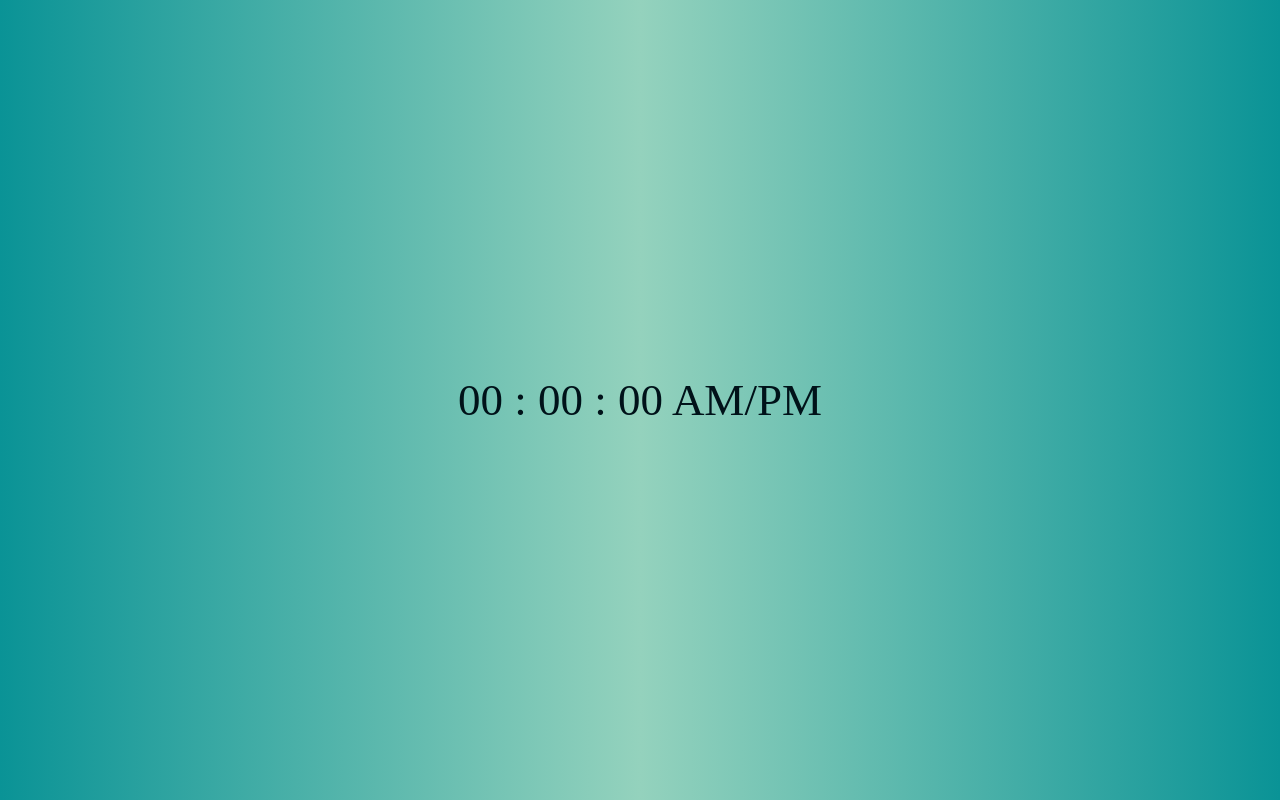
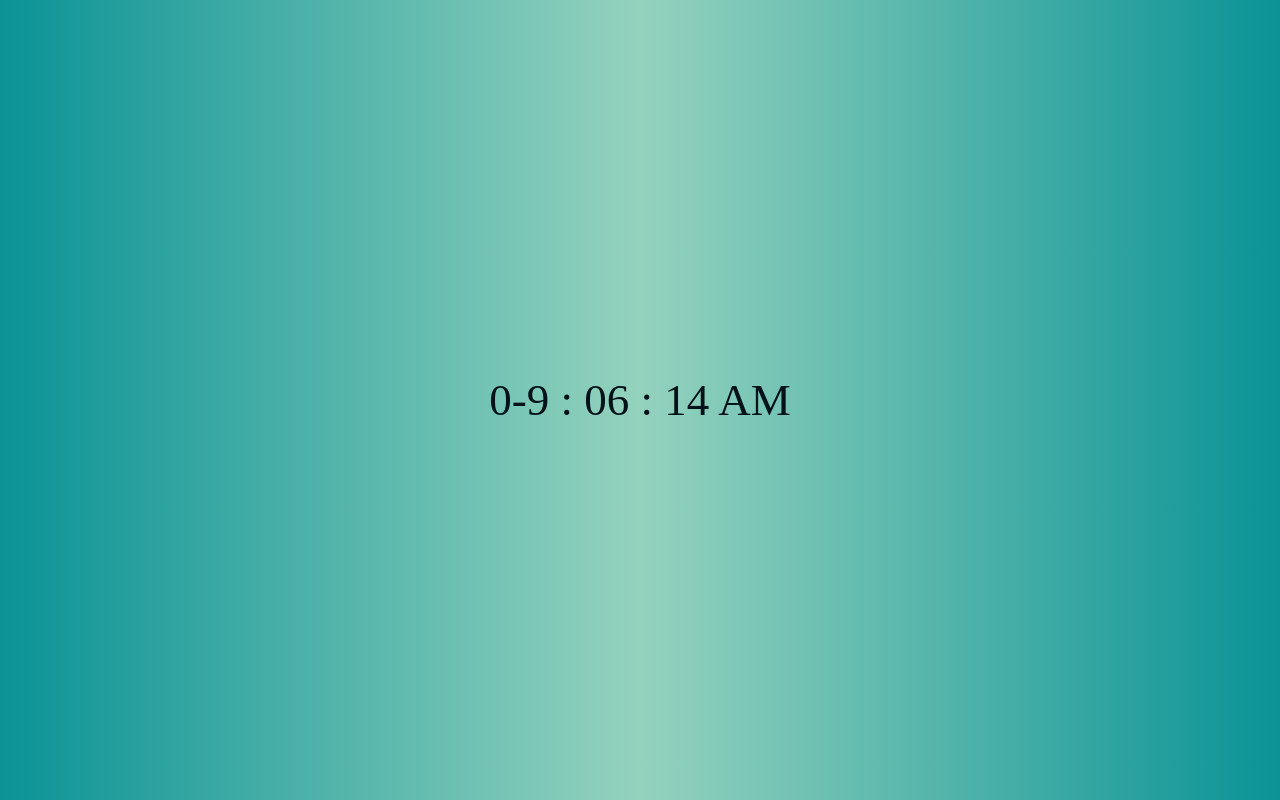
Before and after one commit to devjrtosr/Reloj, a plain HTML site: page reloj-joshua/index.html in a window 1280 px wide. Drawn offline with Linux system fonts and the light colour scheme.

Commit message:
Agregando la hora desde js

```diff
--- /dev/null
+++ b/reloj-joshua/app.js
@@ -0,0 +1,22 @@
+const fomatearTiempo = (tiempo) => {
+  if (tiempo < 10) {
+    return "0" + tiempo;
+  }
+
+  return tiempo;
+};
+
+const mostrarHora = () => {
+  const fechaActual = new Date();
+  const hora = fechaActual.getHours() - 12;
+  const minutos = fechaActual.getMinutes();
+  const segundos = fechaActual.getSeconds();
+  const am_pm = hora + 12 > 11 ? "PM" : "AM";
+
+  document.querySelector("#horas").innerHTML = fomatearTiempo(hora);
+  document.querySelector("#minutos").innerHTML = fomatearTiempo(minutos);
+  document.querySelector("#segundos").innerHTML = fomatearTiempo(segundos);
+  document.querySelector("#AMPM").innerHTML = am_pm;
+};
+
+setInterval(mostrarHora, 10);
--- a/reloj-joshua/index.html
+++ b/reloj-joshua/index.html
@@ -15,5 +15,6 @@
         <span id="AMPM">AM/PM</span>
       </div>
     </div>
+    <script src="app.js"></script>
   </body>
 </html>
```
